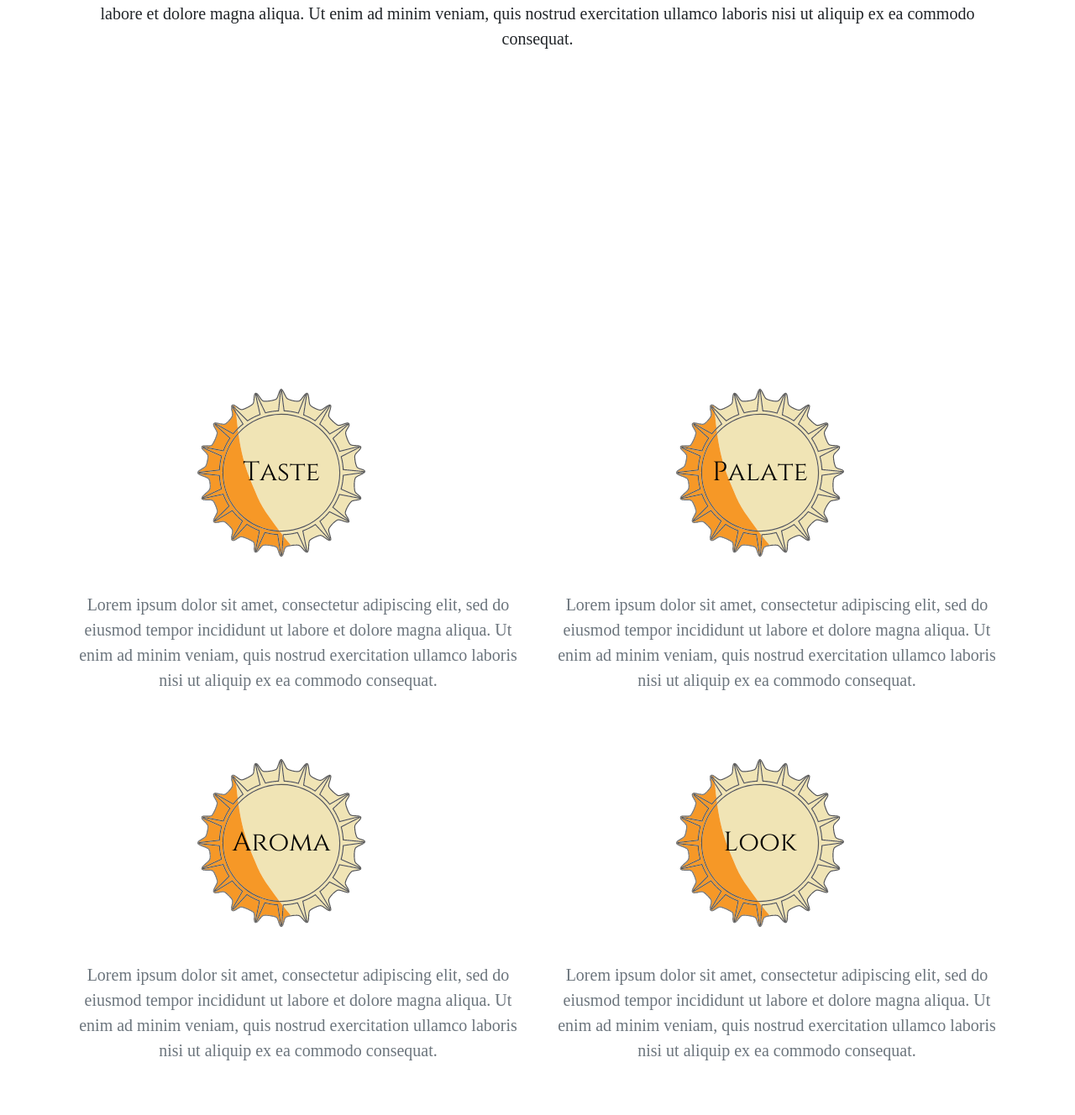
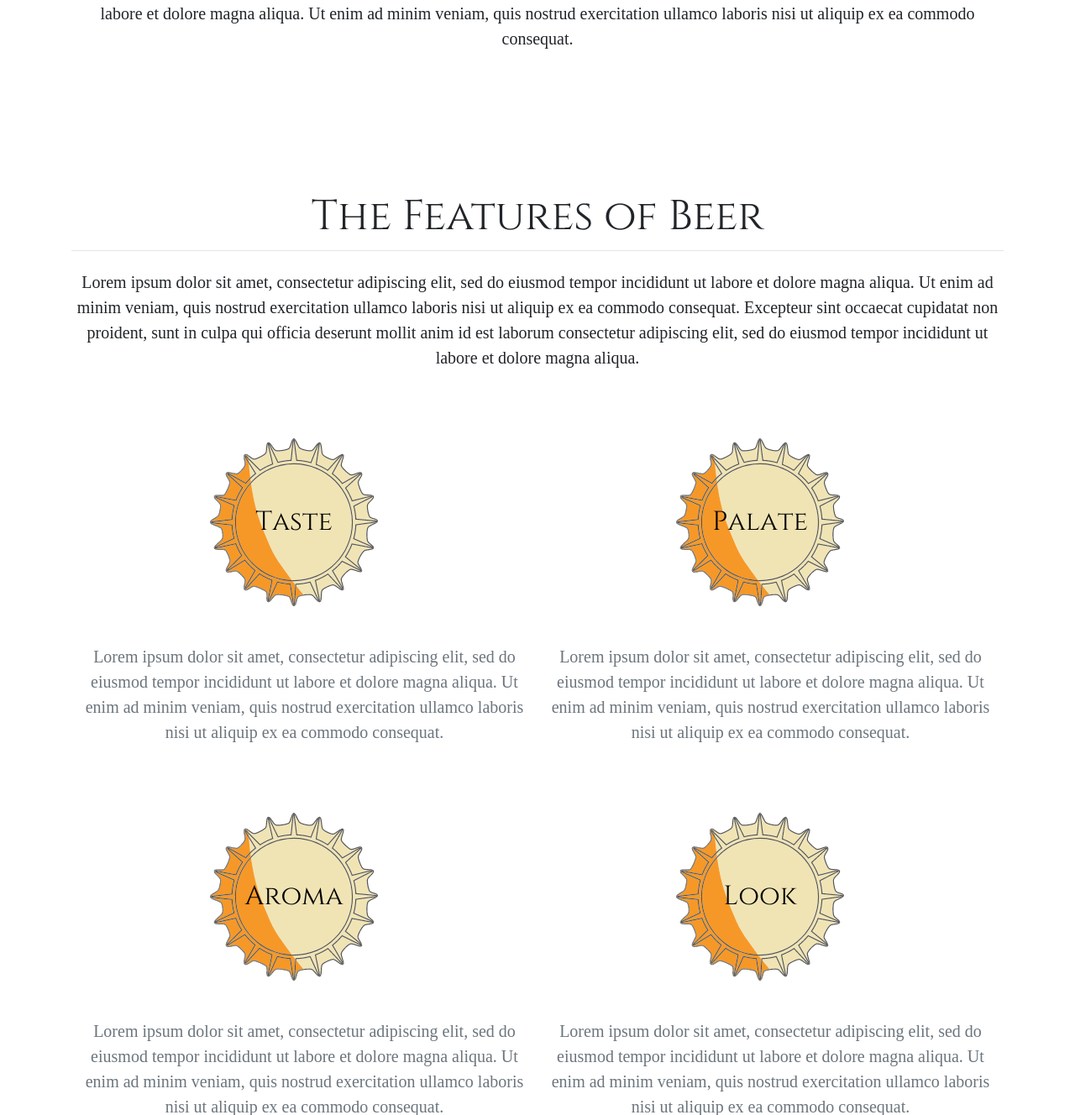
Before and after one commit to mactzu/PredictivePandas, a Flask app: page / in a window 1280 px wide. Shown: the part 1046-2374 px from the top of the page at 84% size. Before the commit the page ends 2309 px from the top, so only its background shows below. Run offline with Flask 2, Linux system fonts and the light colour scheme; some libraries are stand-ins or nearby versions.

Commit message:
Main Text complete

```diff
--- a/work/pooja/templates/index.html
+++ b/work/pooja/templates/index.html
@@ -28,7 +28,6 @@
         body, html {
           height: 100%;
           margin: 0;
-          font-family: Arial, Helvetica, sans-serif;
         }
 
         .container-fluid {
@@ -97,15 +96,18 @@
             font-family: "Cinzel";
         }
 
-        .page-section h3.section-subheading {
-            font-size: 3rem;
-            font-weight: 400;
-            font-style: italic;
-            font-family: "Droid Serif";
-            margin-top: 2%;
+        .flex-container h2.subsection-heading {
+            font-size: 5rem;
+            font-family: "Cinzel";
         }
 
         .container.text-center, p {
+            margin-top: 2%;
+            font-size: 20px;
+            font-family: "Droid Serif";
+        }
+
+        .text-center.subsection-heading, p {
             margin-top: 2%;
             font-size: 20px;
             font-family: "Droid Serif";
@@ -147,42 +149,12 @@
             display: flex;
             flex-wrap: wrap;
             height: 100%;
-            margin-top: 30%;
+            margin-top: 15%;
         }
 
         .text-muted {
             margin-top: -20%;
         }
-
-
-
-
-
-
-
-        /* @media screen and (min-width: 601px) {
-            .subheading-1 {
-                font-size: 30px;
-            }
-        } */
-
-        /* @media screen and (max-width: 750px) {
-            .subheading-1 {
-                font-size: 25px;
-            }
-        } */
-
-        /* @media screen and (min-width: 601px) {
-            .btn {
-                font-size: 40px;
-            }
-        }
-
-        @media screen and (max-width: 750px) {
-            .btn {
-                font-size: 30px;
-            }
-        } */
 
 
         </style>
@@ -207,7 +179,6 @@
         <div class = "text-center">
             <h2 class = "section-heading">What is BeerNext?</h2>
             <hr>
-            <!-- <h3 class = "section-subheading text-muted">How our recommender works</h3> -->
             <p>Lorem ipsum dolor sit amet, consectetur adipiscing elit, sed do eiusmod tempor incididunt ut labore et dolore magna aliqua.
                 Ut enim ad minim veniam, quis nostrud exercitation ullamco laboris nisi ut aliquip ex ea commodo consequat.
                 Excepteur sint occaecat cupidatat non proident, sunt in culpa qui officia deserunt mollit anim id est laborum consectetur adipiscing elit,
@@ -216,30 +187,33 @@
         </div>
 
         <div class = "flex-container">
-            <div class = "row text-center">
+            <div class = "text-center">
+                <h2 class = "subsection-heading">The Features of Beer</h2>
+                <hr>
+                <p>Lorem ipsum dolor sit amet, consectetur adipiscing elit, sed do eiusmod tempor incididunt ut labore et dolore magna aliqua.
+                Ut enim ad minim veniam, quis nostrud exercitation ullamco laboris nisi ut aliquip ex ea commodo consequat.
+                Excepteur sint occaecat cupidatat non proident, sunt in culpa qui officia deserunt mollit anim id est laborum consectetur adipiscing elit,
+                sed do eiusmod tempor incididunt ut labore et dolore magna aliqua.</p>
+
                 <div class = "col-md-6 text-center">
-                    <!-- <h4 class = "feature">Taste</h4> -->
                     <img src = "../static/taste.png" class = "img-responsive" style = "max-width:100%">
                     <p class = "text-muted">Lorem ipsum dolor sit amet, consectetur adipiscing elit, sed do eiusmod tempor incididunt ut labore et dolore magna aliqua.
                         Ut enim ad minim veniam, quis nostrud exercitation ullamco laboris nisi ut aliquip ex ea commodo consequat.</p>
                 </div>
 
                 <div class = "col-md-6 text-center">
-                    <!-- <h4 class = "feature">Palate</h4> -->
                     <img src = "../static/palate.png" class = "img-responsive" style = "max-width:100%">
                     <p class = "text-muted">Lorem ipsum dolor sit amet, consectetur adipiscing elit, sed do eiusmod tempor incididunt ut labore et dolore magna aliqua.
                         Ut enim ad minim veniam, quis nostrud exercitation ullamco laboris nisi ut aliquip ex ea commodo consequat.</p>
                 </div>
 
                 <div class = "col-md-6 text-center">
-                    <!-- <h4 class = "feature">Aroma</h4> -->
                     <img src = "../static/aroma.png" class = "img-responsive" style = "max-width:100%">
                     <p class = "text-muted">Lorem ipsum dolor sit amet, consectetur adipiscing elit, sed do eiusmod tempor incididunt ut labore et dolore magna aliqua.
                         Ut enim ad minim veniam, quis nostrud exercitation ullamco laboris nisi ut aliquip ex ea commodo consequat.</p>
                 </div>
 
                 <div class = "col-md-6 text-center">
-                    <!-- <h4 class = "feature">Look</h4> -->
                     <img src = "../static/look.png" class = "img-responsive" style = "max-width:100%">
                     <p class = "text-muted">Lorem ipsum dolor sit amet, consectetur adipiscing elit, sed do eiusmod tempor incididunt ut labore et dolore magna aliqua.
                         Ut enim ad minim veniam, quis nostrud exercitation ullamco laboris nisi ut aliquip ex ea commodo consequat.</p>
```
